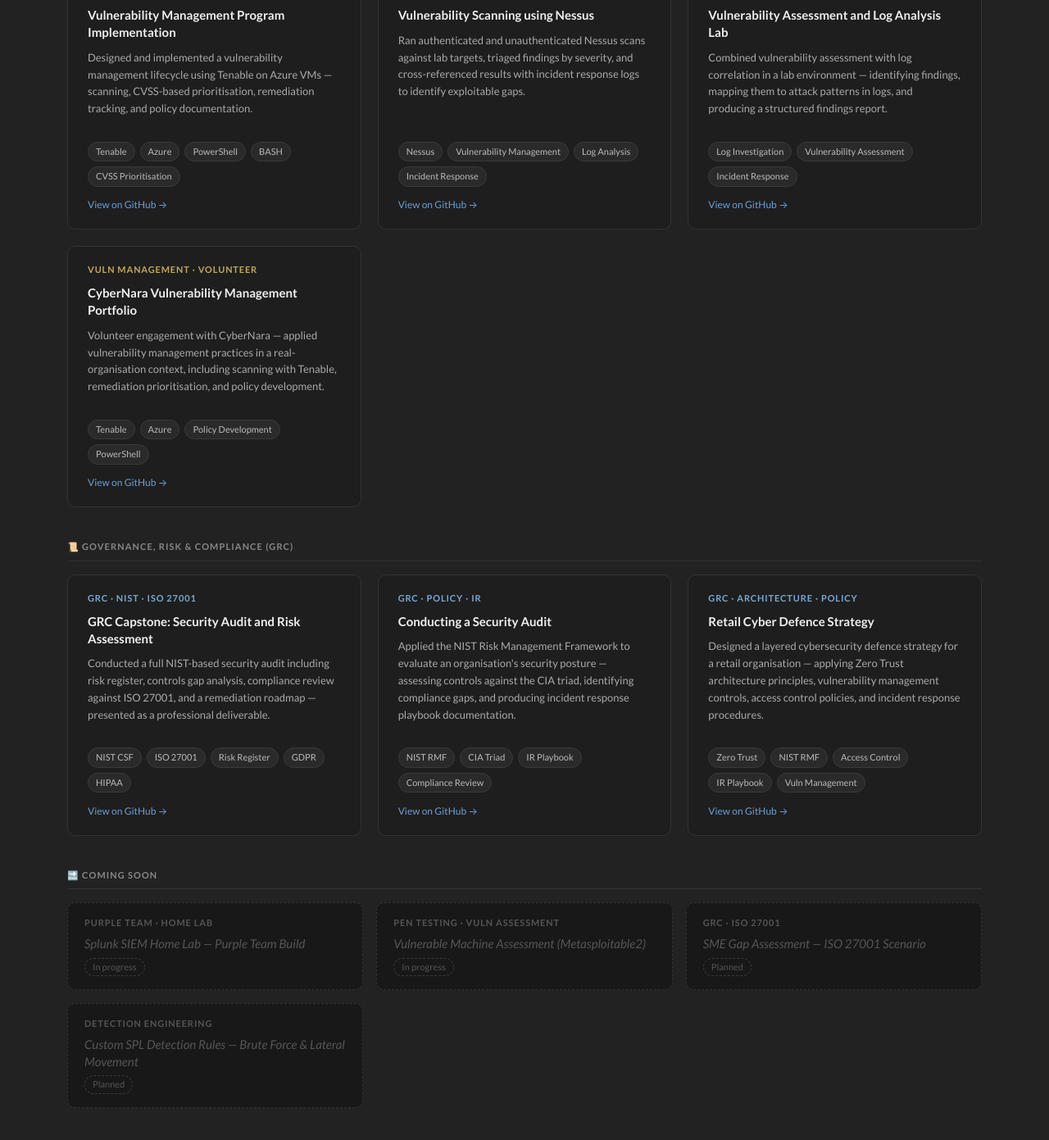
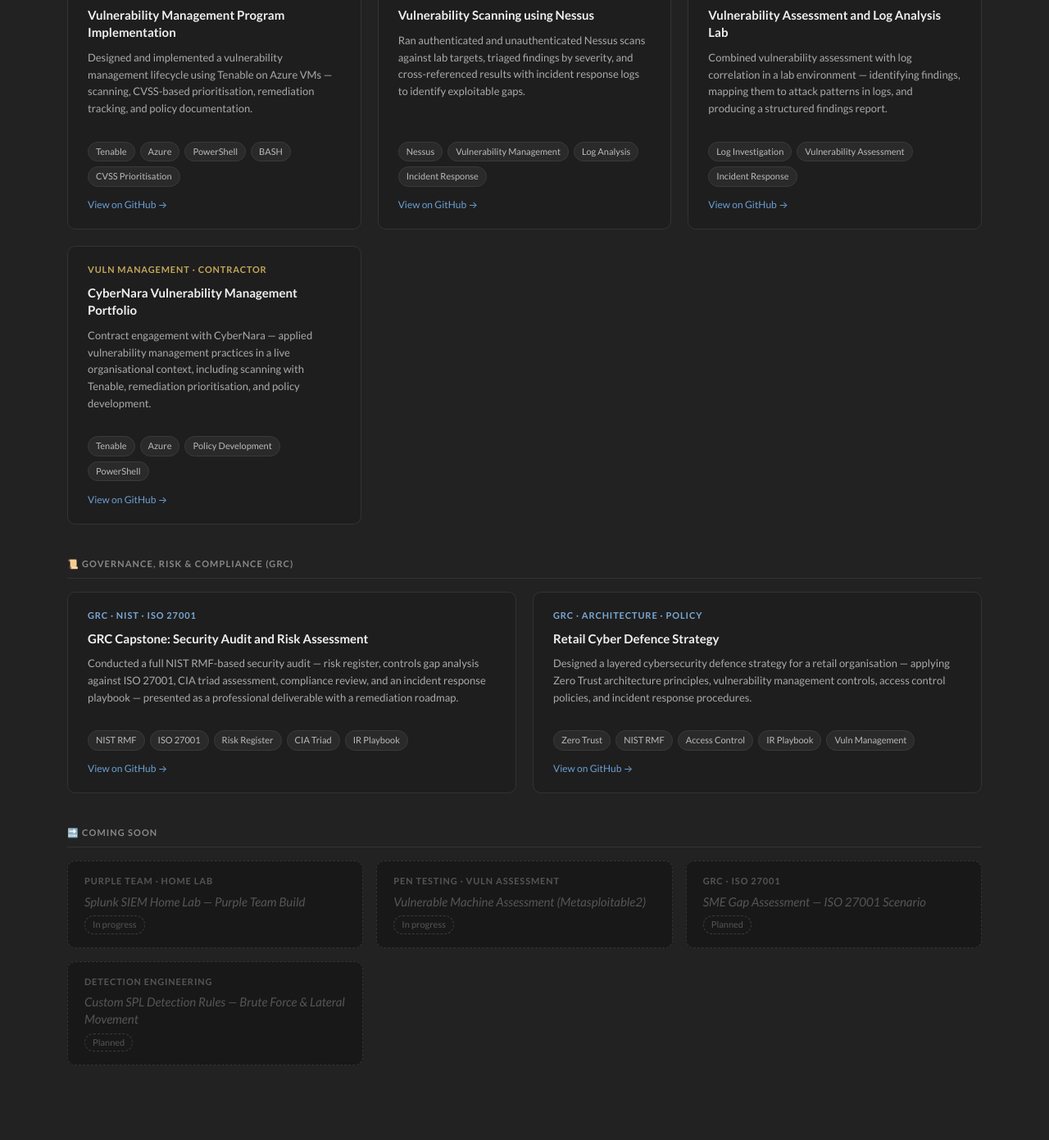
Before and after one commit to JKopal101/jkopal101.github.io, a Jekyll site: the page built from projects.md, in a window 1280 px wide and 1400 px high, scrolled down 1087 px. Shown: the top 1391 px of the window at 82% size. Built offline with Jekyll 4.4.1, drawn with Linux system fonts in a browser that asks for light colours; after the commit the page ends 2435 px from its top, so only the background shows below that; some of the changed text lies outside the part shown.

Commit message:
Update projects.md

```diff
--- a/projects.md
+++ b/projects.md
@@ -169,6 +169,20 @@ permalink: /projects/
   </div>
 
   <div class="project-card">
+    <span class="card-category cat-soc">Threat Hunting · Endpoint</span>
+    <a class="card-title" href="https://github.com/JKopal101/threat-hunting-scenario-tor" target="_blank">Threat Hunting Scenario: Tor Browser Detection</a>
+    <p class="card-outcome">Simulated a Tor-based exfiltration scenario in Azure, then used Microsoft Defender and KQL hunting queries to identify the activity, trace the process tree, and document the full investigation.</p>
+    <div class="card-tags">
+      <span class="tag">KQL</span>
+      <span class="tag">MS Defender</span>
+      <span class="tag">Azure VM</span>
+      <span class="tag">Threat Hunting</span>
+      <span class="tag">MITRE ATT&CK</span>
+    </div>
+    <a class="card-link" href="https://github.com/JKopal101/threat-hunting-scenario-tor" target="_blank">View on GitHub →</a>
+  </div>
+
+  <div class="project-card">
     <span class="card-category cat-soc">SOC · IDS · Network</span>
     <a class="card-title" href="https://github.com/JKopal101/network-traffic-with-suricata" target="_blank">Network Traffic Analysis with Suricata</a>
     <p class="card-outcome">Configured Suricata as an IDS on a virtual network, loaded Emerging Threats rulesets, and analysed live traffic to detect port scans, protocol anomalies, and rule-triggered alerts.</p>
@@ -180,20 +194,6 @@ permalink: /projects/
       <span class="tag">Log Analysis</span>
     </div>
     <a class="card-link" href="https://github.com/JKopal101/network-traffic-with-suricata" target="_blank">View on GitHub →</a>
-  </div>
-
-  <div class="project-card">
-    <span class="card-category cat-soc">Threat Hunting · Endpoint</span>
-    <a class="card-title" href="https://github.com/JKopal101/threat-hunting-scenario-tor" target="_blank">Threat Hunting Scenario: Tor Browser Detection</a>
-    <p class="card-outcome">Simulated a Tor-based exfiltration scenario in Azure, then used Microsoft Defender and KQL hunting queries to identify the activity, trace the process tree, and document the full investigation.</p>
-    <div class="card-tags">
-      <span class="tag">KQL</span>
-      <span class="tag">MS Defender</span>
-      <span class="tag">Azure VM</span>
-      <span class="tag">Threat Hunting</span>
-      <span class="tag">MITRE ATT&CK</span>
-    </div>
-    <a class="card-link" href="https://github.com/JKopal101/threat-hunting-scenario-tor" target="_blank">View on GitHub →</a>
   </div>
 
   <div class="project-card">
@@ -284,9 +284,9 @@ permalink: /projects/
   </div>
 
   <div class="project-card">
-    <span class="card-category cat-vuln">Vuln Management · Volunteer</span>
+    <span class="card-category cat-vuln">Vuln Management · Contractor</span>
     <a class="card-title" href="https://github.com/JKopal101/cybernara-project-portfolio" target="_blank">CyberNara Vulnerability Management Portfolio</a>
-    <p class="card-outcome">Volunteer engagement with CyberNara — applied vulnerability management practices in a real-organisation context, including scanning with Tenable, remediation prioritisation, and policy development.</p>
+    <p class="card-outcome">Contract engagement with CyberNara — applied vulnerability management practices in a live organisational context, including scanning with Tenable, remediation prioritisation, and policy development.</p>
     <div class="card-tags">
       <span class="tag">Tenable</span>
       <span class="tag">Azure</span>
@@ -306,26 +306,13 @@ permalink: /projects/
   <div class="project-card">
     <span class="card-category cat-grc">GRC · NIST · ISO 27001</span>
     <a class="card-title" href="https://github.com/JKopal101/Conducting-a-Security-Audit" target="_blank">GRC Capstone: Security Audit and Risk Assessment</a>
-    <p class="card-outcome">Conducted a full NIST-based security audit including risk register, controls gap analysis, compliance review against ISO 27001, and a remediation roadmap — presented as a professional deliverable.</p>
+    <p class="card-outcome">Conducted a full NIST RMF-based security audit — risk register, controls gap analysis against ISO 27001, CIA triad assessment, compliance review, and an incident response playbook — presented as a professional deliverable with a remediation roadmap.</p>
     <div class="card-tags">
-      <span class="tag">NIST CSF</span>
+      <span class="tag">NIST RMF</span>
       <span class="tag">ISO 27001</span>
       <span class="tag">Risk Register</span>
-      <span class="tag">GDPR</span>
-      <span class="tag">HIPAA</span>
-    </div>
-    <a class="card-link" href="https://github.com/JKopal101/Conducting-a-Security-Audit" target="_blank">View on GitHub →</a>
-  </div>
-
-  <div class="project-card">
-    <span class="card-category cat-grc">GRC · Policy · IR</span>
-    <a class="card-title" href="https://github.com/JKopal101/Conducting-a-Security-Audit" target="_blank">Conducting a Security Audit</a>
-    <p class="card-outcome">Applied the NIST Risk Management Framework to evaluate an organisation's security posture — assessing controls against the CIA triad, identifying compliance gaps, and producing incident response playbook documentation.</p>
-    <div class="card-tags">
-      <span class="tag">NIST RMF</span>
       <span class="tag">CIA Triad</span>
       <span class="tag">IR Playbook</span>
-      <span class="tag">Compliance Review</span>
     </div>
     <a class="card-link" href="https://github.com/JKopal101/Conducting-a-Security-Audit" target="_blank">View on GitHub →</a>
   </div>
```
